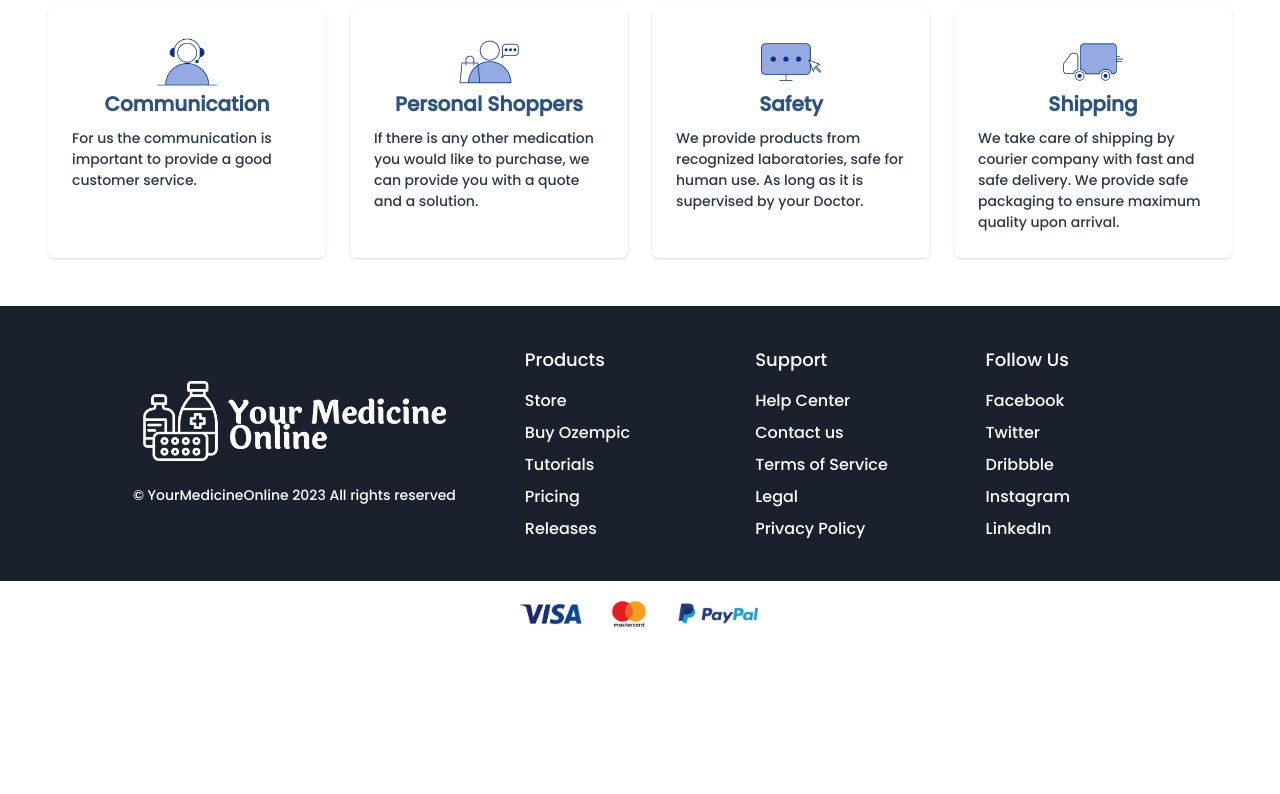
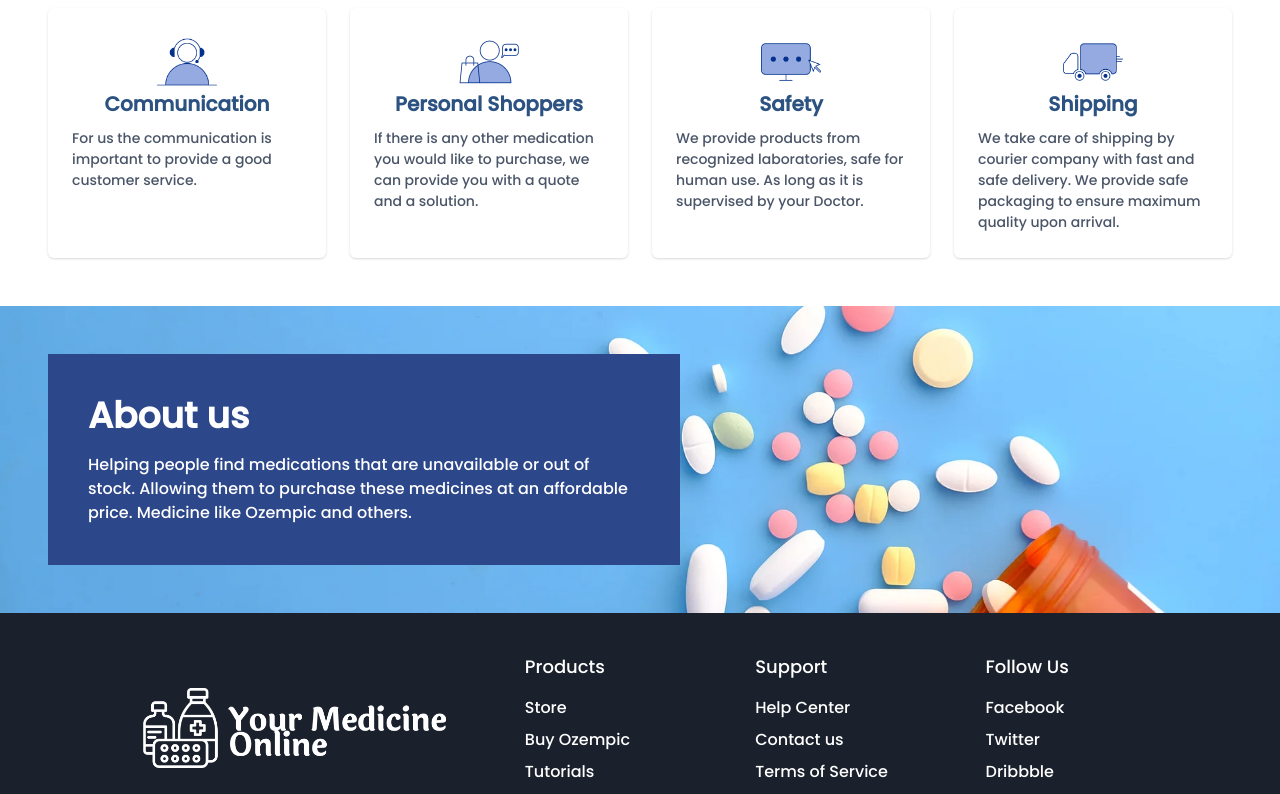
Before and after one commit to xtealer/next-your-medicine-online, a Next.js app: page / in a window 1280 px wide. Shown: the part 740-1534 px from the top of the page. Before the commit the page ends 1387 px from the top, so only its background shows below. Built offline with nearby package versions, Linux system fonts and the light colour scheme; no server answers.

Commit message:
feat/v1: Finish about us container.

```diff
--- /dev/null
+++ b/src/components/home/HomeAboutUsComponent.tsx
@@ -0,0 +1,32 @@
+import { Flex, Heading, Text } from "@chakra-ui/react";
+import { FC } from "react";
+
+const HomeAboutUsComponent: FC = () => {
+  return (
+    <Flex
+      p="12"
+      bgImage="/images/pills-bg.jpg"
+      bgSize="cover"
+      bgRepeat="no-repeat"
+    >
+      <Flex
+        flexDirection="column"
+        bg="#2d478b"
+        p="10"
+        userSelect="none"
+        flex={{ base: "1", lg: "0.5" }}
+      >
+        <Heading as="h2" color="white" fontWeight="bold">
+          About us
+        </Heading>
+        <Text color="white" mt="4">
+          Helping people find medications that are unavailable or out of stock.
+          Allowing them to purchase these medicines at an affordable price.
+          Medicine like Ozempic and others.
+        </Text>
+      </Flex>
+    </Flex>
+  );
+};
+
+export default HomeAboutUsComponent;
--- a/src/components/home/HomeAdvantageCards.tsx
+++ b/src/components/home/HomeAdvantageCards.tsx
@@ -58,7 +58,7 @@ const HomeAdvantageCards: FC = () => {
             >
               {c.title}
             </Heading>
-            <Text color="gray.700" mt="3" fontSize="sm" textAlign="left">
+            <Text color="gray.600" mt="3" fontSize="sm" textAlign="left">
               {c.description}
             </Text>
           </CardBody>
--- a/src/pages/index.tsx
+++ b/src/pages/index.tsx
@@ -5,6 +5,7 @@ import MainLayout from "@/layouts/main/MainLayout";
 import HomeProductsCarousel from "@/components/home/HomeProductsCarousel";
 import HomeAdvantageCards from "@/components/home/HomeAdvantageCards";
 import Script from "next/script";
+import HomeAboutUsComponent from "@/components/home/HomeAboutUsComponent";
 
 const Home: NextPageWithLayout = () => {
   return (
@@ -15,6 +16,7 @@ const Home: NextPageWithLayout = () => {
       </Head>
       <HomeProductsCarousel />
       <HomeAdvantageCards />
+      <HomeAboutUsComponent />
       {/**
        // * Scripts
       */}
```
Also changed, not shown: public/images/medic-pill-bg.jpg (added), public/images/pills-bg.jpg (added).
